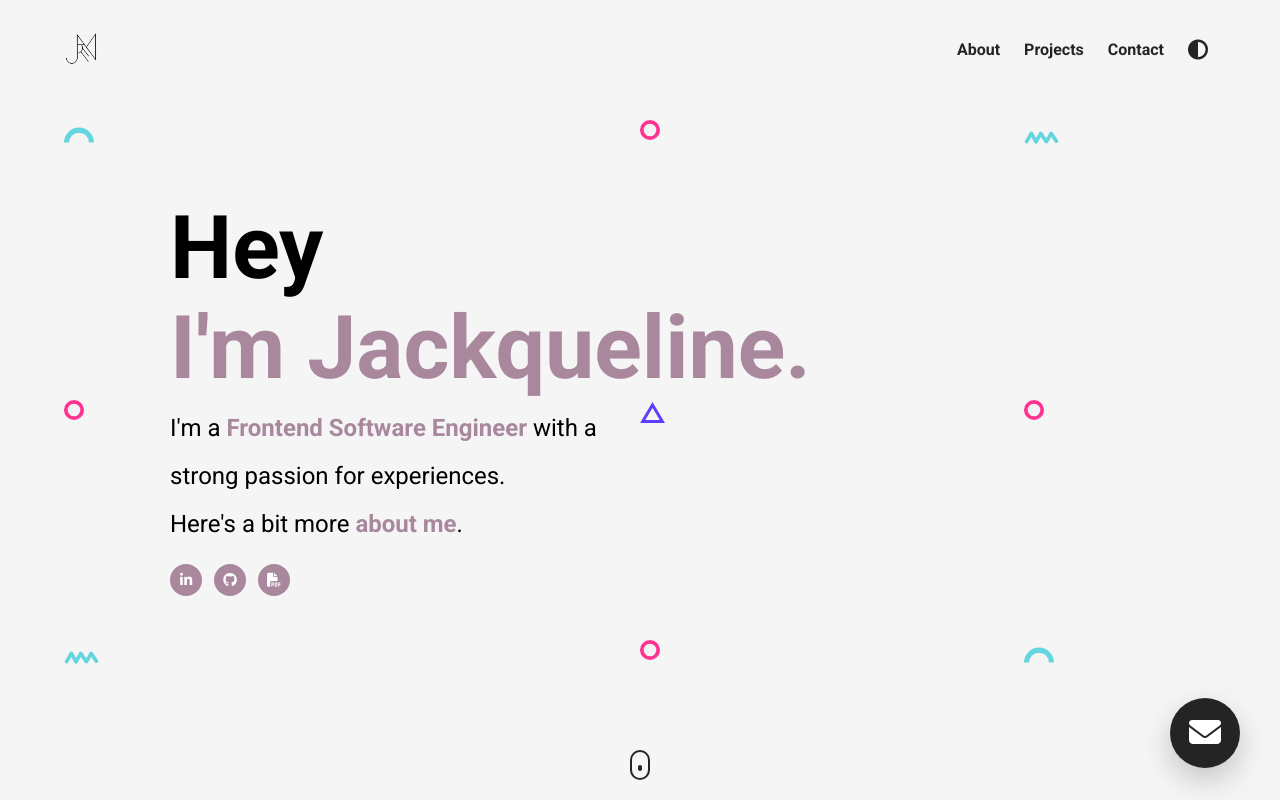
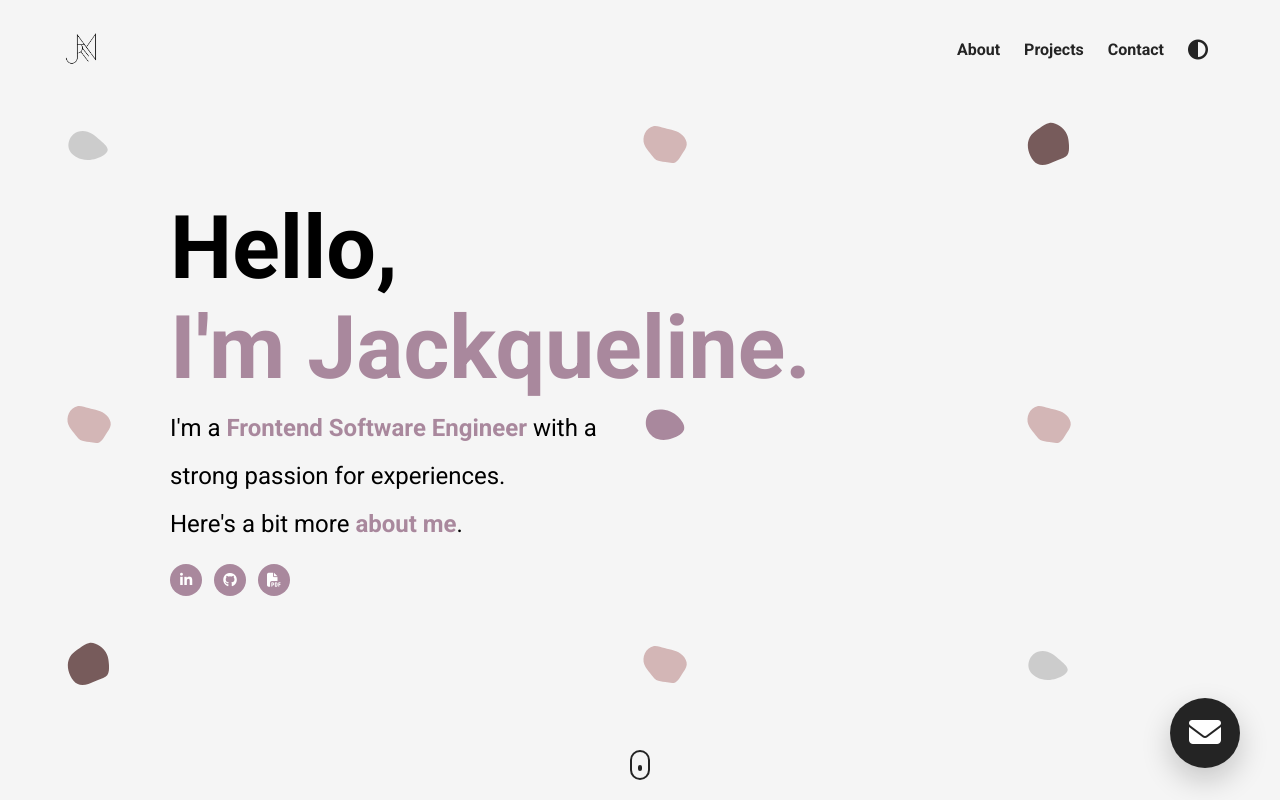
Before and after one commit to mjackqueline/Advanced-Portfolio, a plain HTML site: page index.html in a window 1280 px wide. Shown: the top 800 px of the page. Drawn offline with nearby package versions, Linux system fonts and the light colour scheme.

Commit message:
changed background objects

```diff
--- a/index.html
+++ b/index.html
@@ -63,7 +63,7 @@
       </nav>
       <header class="header">
         <div class="header__content">
-          <h1 class="title">Hey</h1>
+          <h1 class="title">Hello,</h1>
           <h1 class="title purple">I'm Jackqueline.</h1>
           <p class="header__para">
             I'm a <b class="purple">Frontend Software Engineer</b> with a strong
@@ -165,15 +165,15 @@
             </div>
         </div>
       </div>
-      <img src="assets/semi circle.svg" class="shape shape--0" alt="">
-      <img src="assets/circle.svg" class="shape shape--1" alt="">
-      <img src="assets/squiggly.svg" class="shape shape--2" alt="">
-      <img src="assets/circle.svg" class="shape shape--3" alt="">
-      <img src="assets/triangle.svg" class="shape shape--4" alt="">
-      <img src="assets/circle.svg" class="shape shape--5" alt="">
-      <img src="assets/squiggly.svg" class="shape shape--6" alt="">
-      <img src="assets/circle.svg" class="shape shape--7" alt="">
-      <img src="assets/semi circle.svg" class="shape shape--8" alt="">
+      <img src="assets/blob (3).svg" class="shape shape--0" alt="">
+      <img src="assets/blob (5).svg" class="shape shape--1" alt="">
+      <img src="assets/blob (4).svg" class="shape shape--2" alt="">
+      <img src="assets/blob (5).svg" class="shape shape--3" alt="">
+      <img src="assets/blob (2).svg" class="shape shape--4" alt="">
+      <img src="assets/blob (5).svg" class="shape shape--5" alt="">
+      <img src="assets/blob (4).svg" class="shape shape--6" alt="">
+      <img src="assets/blob (5).svg" class="shape shape--7" alt="">
+      <img src="assets/blob (3).svg" class="shape shape--8" alt="">
     </section>
     <section id="projects">
       <div class="container">
--- a/styles.css
+++ b/styles.css
@@ -628,6 +628,8 @@ SHAPES
 
 .shape {
     position: fixed;
+    height: 50px;
+    width: 50px;
 }
 
 .shape--0 {
```
Also changed, not shown: assets/blob (2).svg (added), assets/blob (3).svg (added), assets/blob (4).svg (added), assets/blob (5).svg (added).
